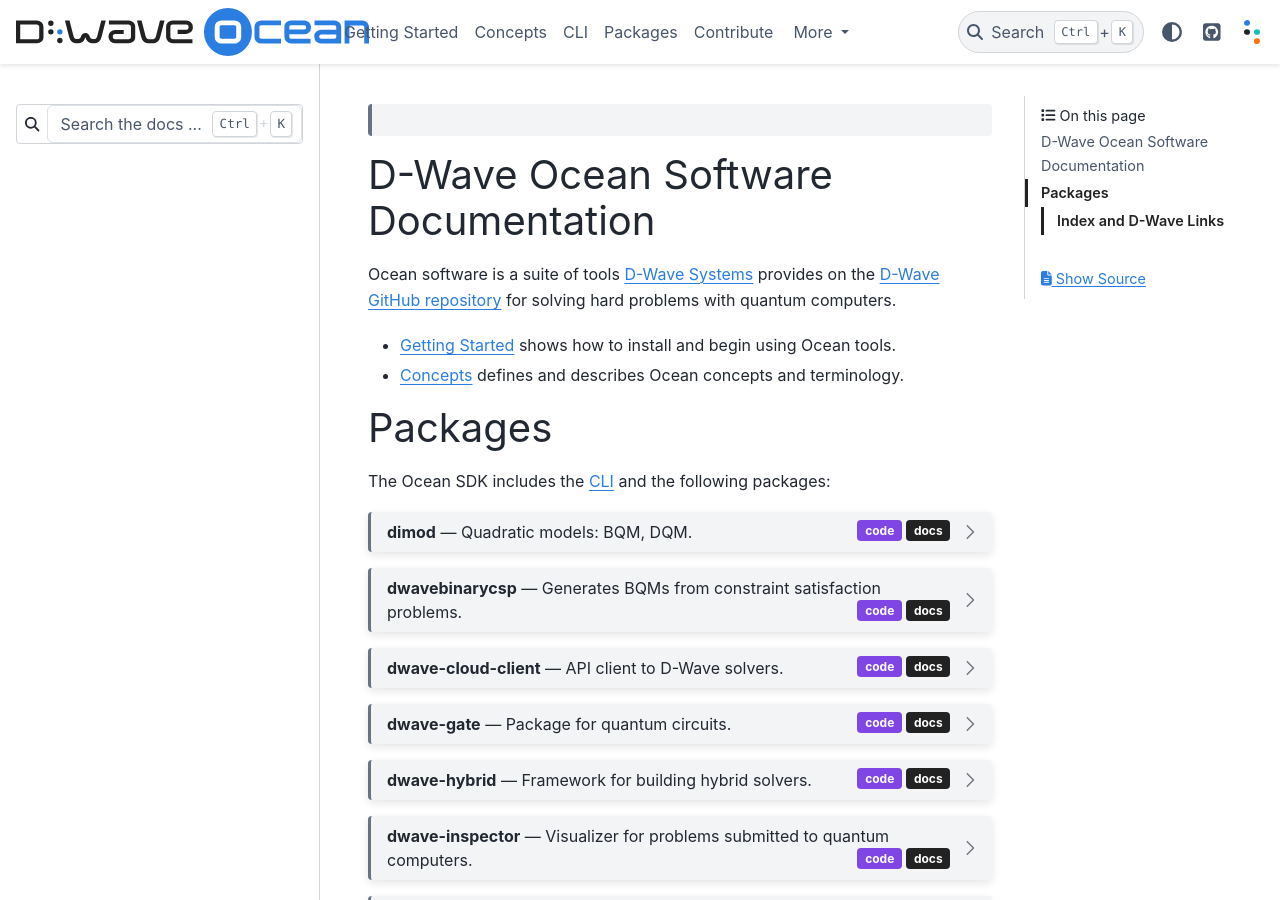
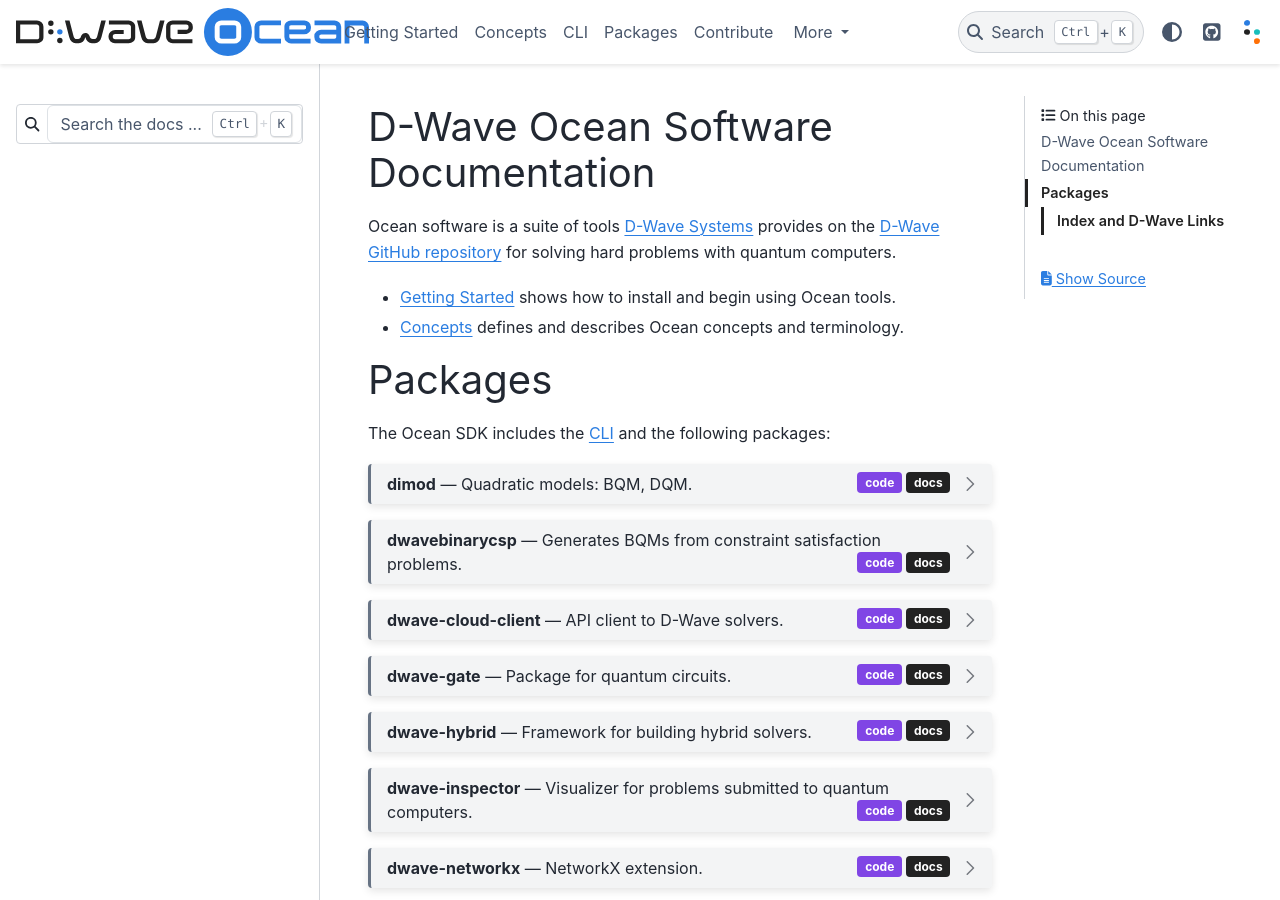
Before and after one commit to dwavesystems/dwave-ocean-sdk, a Sphinx documentation site: the page built from docs/index.rst, in a window 1280 px wide and 900 px high. Built offline with Sphinx 7.4.7 and the PyData theme 0.15.4, drawn with Linux system fonts in a browser that asks for light colours; pages that are not in the unit, such as notebooks, are missing from menus.

Commit message:
Fix empty <blockquote> element at the top of all pages

```diff
--- a/docs/conf.py
+++ b/docs/conf.py
@@ -33,7 +33,7 @@
 project = 'Ocean Documentation'
 
 # Also add our own 'special value', the minimum supported Python version
-rst_prolog = f" .. |python_requires| replace:: {setup_cfg['options']['python_requires']}"
+# rst_prolog = f" .. |python_requires| replace:: {setup_cfg['options']['python_requires']}"
 
 # -- General configuration ------------------------------------------------
 
```
